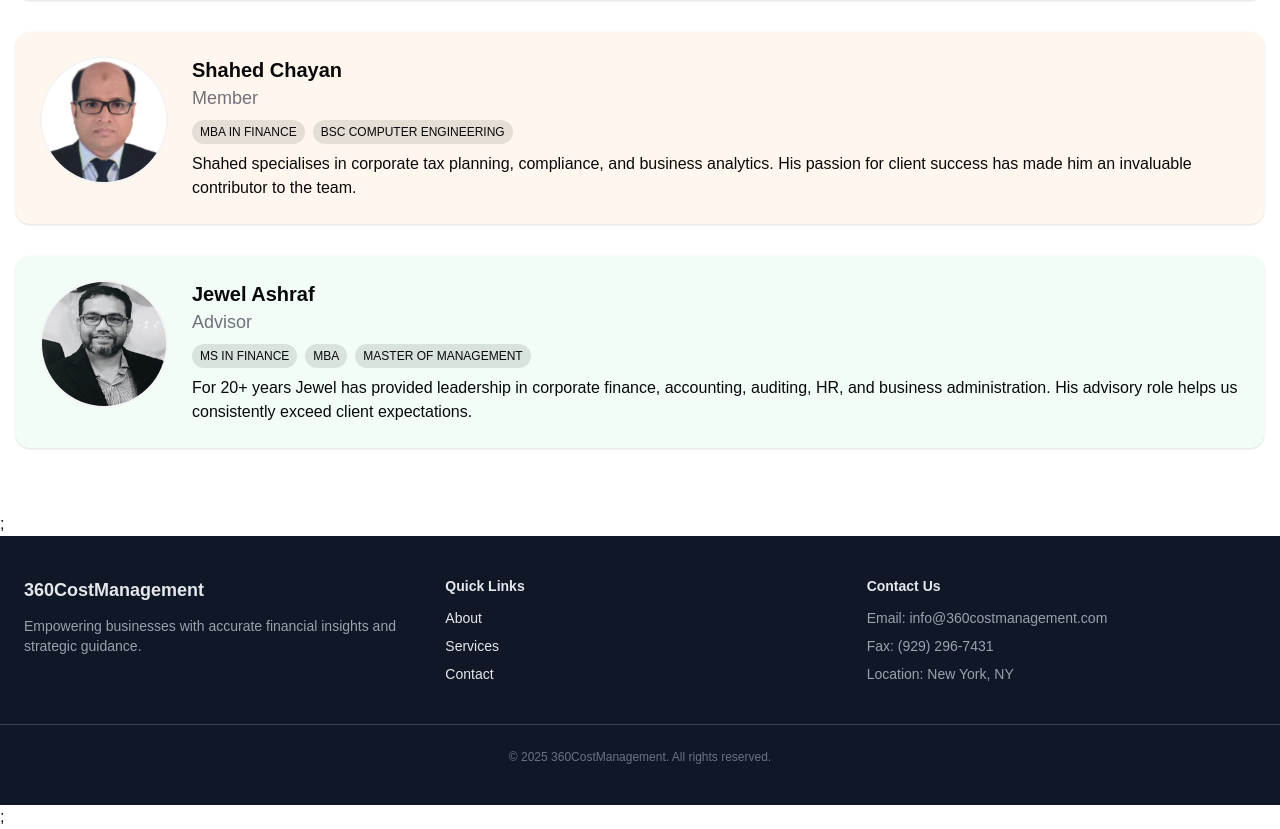
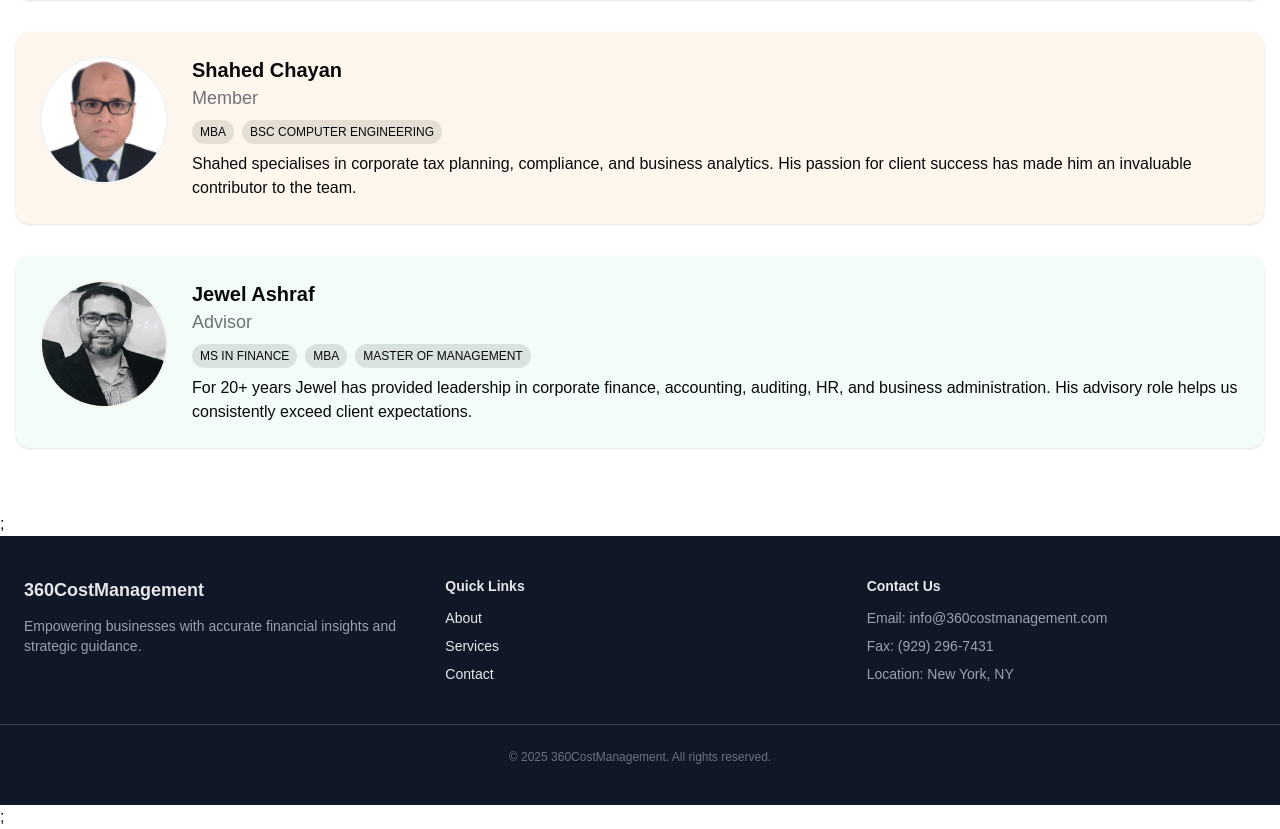
Before and after one commit to ashrafmui/360costmanagement, a Next.js app: page /about in a window 1280 px wide. Shown: the part 800-1629 px from the top of the page. Built offline with nearby package versions, Linux system fonts and the light colour scheme; a web font is replaced by a local one.

Commit message:
further changes to chayan bio, changed 'mba in finance' to just 'mba'

```diff
--- a/src/components/Team2.tsx
+++ b/src/components/Team2.tsx
@@ -27,7 +27,7 @@ export default function TeamPage() {
     {
       name: "Shahed Chayan",
       title: "Member",
-      degrees: ["MBA in Finance", "BSc Computer Engineering"],
+      degrees: ["MBA", "BSc Computer Engineering"],
       bio: `Shahed specialises in corporate tax planning, compliance, and
             business analytics. His passion for client success has made him an
             invaluable contributor to the team.`,
```
